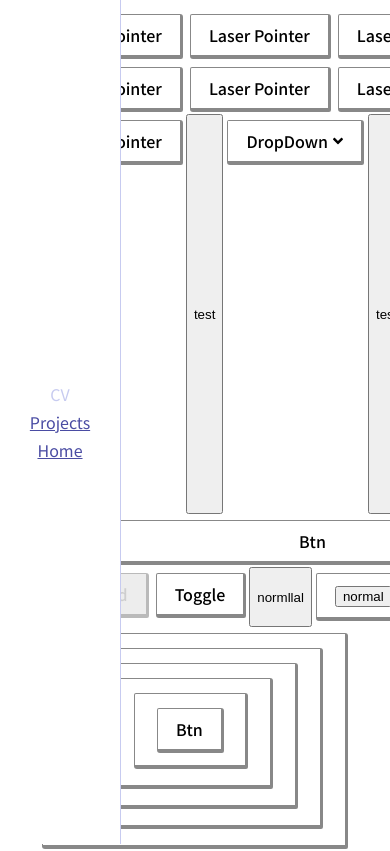
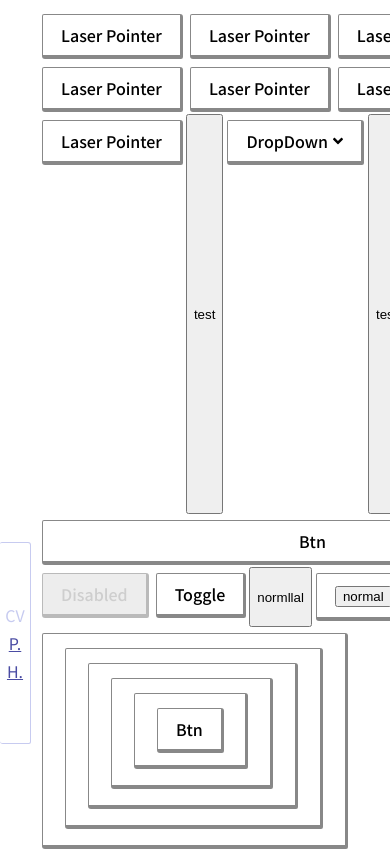
Before and after one commit to Envl/OaPack, a React (Create React App) app in the folder oa-react/: page / in a window 390 px wide. Shown: the top 851 px of the page. Built offline with nearby package versions, Linux system fonts and the light colour scheme.

Commit message:
sidebar mobile

```diff
--- a/oa-react/src/components/_Sidebar.scss
+++ b/oa-react/src/components/_Sidebar.scss
@@ -26,14 +26,16 @@
   @include transition-mid();
   z-index: 1001;
   border: $thirdClr solid;
-  border-width: 0 1px 0 0;
   background: white;
   align-items: center;
   width: 40px;
   display: flex;
   position: fixed;
   left: 0;
-  top: 0;
+  @include greater-than(768px) {
+    border-width: 0 1px 0 0;
+    top: 0;
+  }
   height: 100vh;
   flex-direction: column;
   justify-content: center;
@@ -54,3 +56,16 @@
     }
   }
 }
+
+@include smaller-than(768px) {
+  .oa-sidebar {
+    height: 200px;
+    bottom: 100px;
+    border-width: 1px 1px 1px 0;
+    border-radius: $comic-radius;
+    width: 30px;
+    &:hover {
+      width: 80px;
+    }
+  }
+}
--- a/package.json
+++ b/package.json
@@ -1,6 +1,6 @@
 {
   "name": "@envl/oapack",
-  "version": "0.2.0",
+  "version": "0.2.1",
   "private": false,
   "description": "A compound of frequently used utilities in js and comic styled React UI components",
   "main": "index.js",
```
